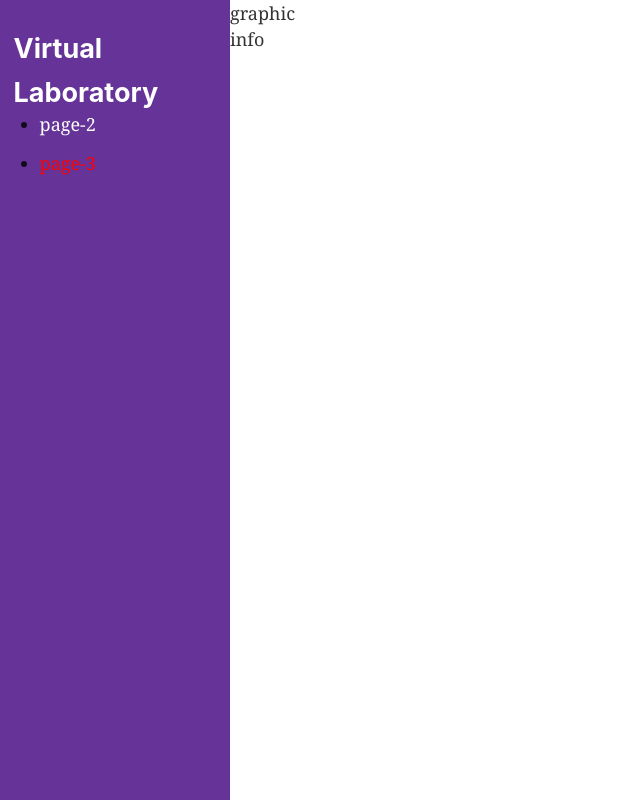
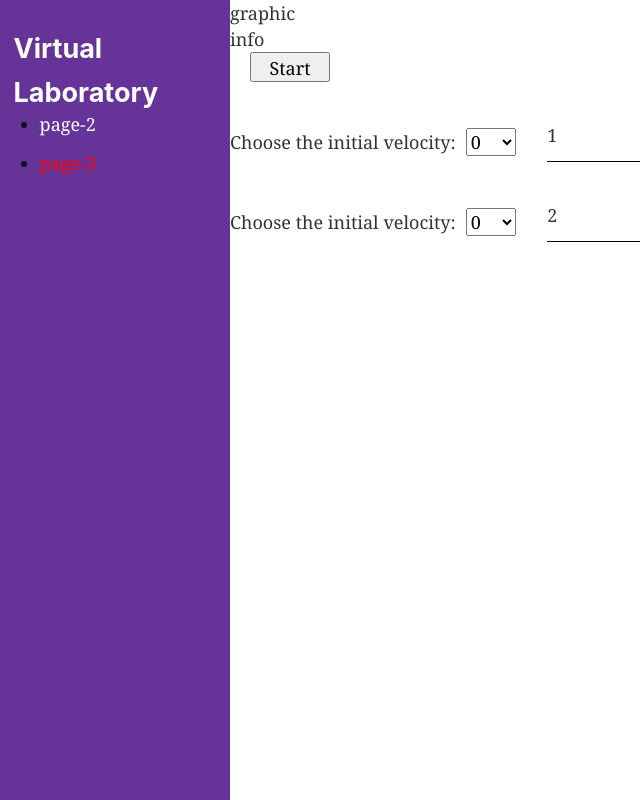
Before and after one commit to KaroMourad/virtual_Laboratory, a Gatsby site: page /page-3 in a window 1280 px wide. Shown: the whole page, without its empty margins (0-640 px from the left). Built offline with nearby package versions, Linux system fonts and the light colour scheme; Gatsby itself is replaced by a stand-in of ours; what typestyle would draw is missing.

Commit message:
to separate pages

```diff
--- /dev/null
+++ b/src/components/page2/info.js
@@ -0,0 +1,50 @@
+import React from "react";
+import {style} from "typestyle";
+
+const Info = ({circleDelta}) =>
+{
+    return (
+        <div className={styles.about}>
+            <div>
+                <span>before hit</span>:
+                <span>Vb = V0 {circleDelta > 0 ? ` = ${circleDelta}` : ""}</span>
+            </div>
+            <div>
+                <span>after hit</span>:
+                <span>Vb = - (V0 - 2*Vc) {circleDelta > 0 ? "" : ` = ${circleDelta}`}</span>
+            </div>
+        </div>
+    );
+};
+
+export default Info;
+
+const styles = {
+    about: style({
+        borderBottom: "1px dotted grey",
+        borderLeft: "1px dotted grey",
+        marginTop: 1,
+        padding: "10px 0 10px 10px",
+        position: "absolute",
+        top: 0,
+        right: 20,
+        background: "rgb(238,238,238)",
+        "$nest": {
+            "& > div": {
+                display: "flex"
+            },
+            "& > div:last-child": {
+                paddingTop: 10
+            },
+            "& > div > span:first-child": {
+                textAlign: "left",
+                width: 100
+            },
+            "& > div > span:last-child": {
+                textAlign: "left",
+                marginLeft: 10,
+                width: 220
+            }
+        }
+    }),
+};
--- /dev/null
+++ b/src/components/page3/animation.js
@@ -0,0 +1,129 @@
+import React from "react";
+import {style} from "typestyle";
+
+const Animation = ({startClicked, handleStart, marginLeft1, marginLeft2, vel1, vel2, onchange1, onchange2}) =>
+{
+    return (
+        <div className={styles.animContainer}>
+            <button style={{marginLeft: 20, width: 80, height: 30}} onClick={handleStart}>
+                {startClicked ? "Init" : "Start"}
+            </button>
+            <div style={styles.contAnimControl}>
+                <div className={styles.control}>
+                    <label htmlFor="vel1">Choose the initial velocity:</label>
+                    <select id="vel1"
+                            style={styles.select}
+                            value={vel1 / 5}
+                            onChange={onchange1}
+                            disabled={startClicked}>
+                        <option>0</option>
+                        <option>5</option>
+                        <option>10</option>
+                        <option>15</option>
+                        <option>20</option>
+                    </select>
+                </div>
+
+                <div style={styles.cont1}>
+                    <div className={styles.ball1}
+                         style={{
+                             marginLeft: `${marginLeft1}%`,
+                             transform: `rotateZ(${3 * 360 / 100 * marginLeft1}deg)`
+                         }}>
+                        1
+                    </div>
+                </div>
+            </div>
+
+            <div style={styles.contAnimControl}>
+                <div className={styles.control}>
+                    <label htmlFor="vel2">Choose the initial velocity:</label>
+                    <select id="vel2"
+                            style={styles.select}
+                            value={vel2 / 5}
+                            onChange={onchange2}
+                            disabled={startClicked}>
+                        <option>0</option>
+                        <option>5</option>
+                        <option>10</option>
+                        <option>15</option>
+                        <option>20</option>
+                    </select>
+                </div>
+
+                <div style={styles.cont2}>
+                    <div className={styles.ball2}
+                         style={{
+                             marginLeft: `${marginLeft2}%`,
+                             transform: `rotateZ(${3 * 360 / 100 * marginLeft2}deg)`
+                         }}>
+                        2
+                    </div>
+                </div>
+            </div>
+        </div>
+    );
+};
+
+export default Animation;
+
+const styles = {
+    animContainer: style({
+        width: "100%",
+        height: "40%",
+    }),
+    contAnimControl: {
+        display: "inline-flex",
+        width: "100%",
+        alignItems: "center",
+        marginTop: 40
+    },
+    control: style({
+        marginLeft: 20,
+        "$nest": {
+            "& > label": {
+                fontSize: 16
+            }
+        }
+    }),
+    select: {
+        marginLeft: 10,
+        width: 50,
+    },
+    cont1: {
+        position: "relative",
+        width: "60%",
+        left: "3%",
+        borderBottom: "1px solid black",
+        height: 40,
+    },
+    cont2: {
+        position: "relative",
+        width: "60%",
+        left: "3%",
+        borderBottom: "1px solid black",
+        height: 40,
+    },
+    ball1: style({
+        display: "inline-flex",
+        alignItems: "center",
+        justifyContent: "center",
+        color: "white",
+        fontWeight: "bold",
+        width: 40,
+        height: 40,
+        background: "red",
+        borderRadius: "50%",
+    }),
+    ball2: style({
+        display: "inline-flex",
+        alignItems: "center",
+        justifyContent: "center",
+        color: "white",
+        fontWeight: "bold",
+        width: 40,
+        height: 40,
+        background: "green",
+        borderRadius: "50%",
+    }),
+};
--- /dev/null
+++ b/src/components/page3/graphic.js
@@ -0,0 +1,19 @@
+import React from 'react';
+import {style} from "typestyle";
+
+const Graphic = (props) =>
+{
+    return (
+        <div className={styles.graphic}>
+            graphic
+        </div>
+    );
+};
+
+export default Graphic;
+
+const styles = {
+    graphic: style({
+        flex: 1
+    }),
+};
--- /dev/null
+++ b/src/components/page3/info.js
@@ -0,0 +1,19 @@
+import React from 'react';
+import {style} from "typestyle";
+
+const Info = (props) =>
+{
+    return (
+        <div className={styles.info}>
+            info
+        </div>
+    );
+};
+
+export default Info;
+
+const styles = {
+    info: style({
+        flex: 1
+    }),
+};
--- a/src/pages/page-3.js
+++ b/src/pages/page-3.js
@@ -1,35 +1,141 @@
-import React from "react"
-
+import React, {useEffect, useState} from "react"
 import Layout from "../components/layout"
 import SEO from "../components/seo"
 import {style} from "typestyle";
+import Graphic from "../components/page3/graphic";
+import Info from "../components/page3/info";
+import Animation from "../components/page3/animation";
 
-const ThirdPage = () => (
+let initialDelta1 = 300;
+let initialDelta2 = 0;
+const dDelta = initialDelta1 / 100;
+
+let delta1 = initialDelta1;
+let delta2 = initialDelta2;
+let t = 0;
+const ThirdPage = (props) =>
+{
+    const [startClicked, setStartClick] = useState(false);
+    const [marginLeft1, setMarginLeft1] = useState(0);
+    const [marginLeft2, setMarginLeft2] = useState(0);
+
+    const requestRef1 = React.useRef(0);
+    const requestRef2 = React.useRef(0);
+
+    useEffect(() =>
+    {
+        if (startClicked)
+        {
+            requestRef1.current = requestAnimationFrame(start1);
+            requestRef2.current = requestAnimationFrame(start2)
+        } else
+        {
+            init();
+        }
+    }, [startClicked]);
+
+    useEffect(() =>
+    {
+        if (marginLeft1 === 0 && marginLeft2 === 0)
+        {
+            cancelAnimation();
+        }
+    }, [marginLeft1, marginLeft2]);
+
+    return (
         <Layout>
             <SEO title="Page three"/>
             <div className={styles.container}>
                 <div className={styles.graphicContainer}>
-                <div className={styles.graphic}>
-                    graphic
+                    <Graphic/>
+                    <Info/>
                 </div>
-                <div className={styles.info}>
-                    info
-                </div>
-            </div>
-            <div className={styles.animContainer}>
-                <div className={styles.ball1}/>
-                <div className={styles.ball2}/>
-                <div className={styles.line1}/>
-                <div className={styles.line2}/>
-            </div>
+                <Animation
+                    marginLeft1={marginLeft1}
+                    marginLeft2={marginLeft2}
+                    handleStart={handleStart}
+                    startClicked={startClicked}
+                    vel1={delta1}
+                    vel2={delta2}
+                    onchange1={onchange1}
+                    onchange2={onchange2}
+                />
             </div>
         </Layout>
     );
 
-export default ThirdPage
+    function onchange1(e)
+    {
+        // delta1 = +e.target.value * 5;
+    }
+
+    function onchange2(e)
+    {
+        // delta2 = +e.target.value * 5;
+    }
+
+    function handleStart()
+    {
+        setStartClick(prevStartClicked => !prevStartClicked);
+    }
+
+    function start1()
+    {
+        setMarginLeft1(prevMarginLeft1 =>
+        {
+            let delta = delta1;
+            if (prevMarginLeft1 + delta / 100 < 100)
+            {
+                delta1 = delta - dDelta;
+                console.log("delta1", delta1, t++, "prevMarginLeft1", prevMarginLeft1);
+                requestRef1.current = requestAnimationFrame(start1);
+                return prevMarginLeft1 + delta / 100;
+            } else
+            {
+                return prevMarginLeft1;
+            }
+        });
+    }
+
+    function start2()
+    {
+        setMarginLeft2(prevMarginLeft2 =>
+        {
+            let delta = delta2;
+            if (prevMarginLeft2 + delta / 100 < 100)
+            {
+                delta2 = delta + dDelta;
+                //console.log("delta2", delta2, t++);
+                requestRef2.current = requestAnimationFrame(start2);
+                return prevMarginLeft2 + delta / 100;
+            } else
+            {
+                return prevMarginLeft2;
+            }
+        });
+    }
+
+    function init()
+    {
+        cancelAnimation();
+        setMarginLeft1(0);
+        setMarginLeft2(0);
+        delta1 = initialDelta1;
+        delta2 = initialDelta2;
+    }
+
+    function cancelAnimation()
+    {
+        cancelAnimationFrame(requestRef1.current);
+        cancelAnimationFrame(requestRef2.current);
+    }
+};
+
+export default ThirdPage;
 
 const styles = {
     container: style({
+        padding: 10,
         width: "100%",
         height: "100%",
     }),
@@ -37,54 +143,5 @@ const styles = {
         width: "100%",
         height: "60%",
         display: "flex"
-    }),
-    graphic: style({
-        flex: 1
-    }),
-    info: style({
-        flex: 1
-    }),
-    animContainer: style({
-        width: "100%",
-        height: "40%",
-        position: "relative"
-    }),
-    ball1: style({
-        display: "inline-block",
-        width: 40,
-        height: 40,
-        background: "red",
-        borderRadius: "50%",
-        position: "absolute",
-        top: 0,
-        left: "20%",
-    }),
-    ball2: style({
-        display: "inline-block",
-        width: 40,
-        height: 40,
-        background: "green",
-        borderRadius: "50%",
-        position: "absolute",
-        top: "25%",
-        left: "20%",
-    }),
-    line1: style({
-        display: "inline-block",
-        width: "60%",
-        height: 1,
-        background: "black",
-        position: "absolute",
-        top: 40,
-        left: "20%",
-    }),
-    line2: style({
-        display: "inline-block",
-        width: "60%",
-        height: 1,
-        background: "black",
-        position: "absolute",
-        top: "calc(25% + 40px)",
-        left: "20%",
-    }),
+    })
 };
```
Also changed, not shown: src/components/page2/control.js (added, +71 -0 lines), src/pages/404.js (+6 -6 lines), src/pages/page-2.js (+20 -93 lines). Lines whose indentation alone changed are shown as unchanged.
